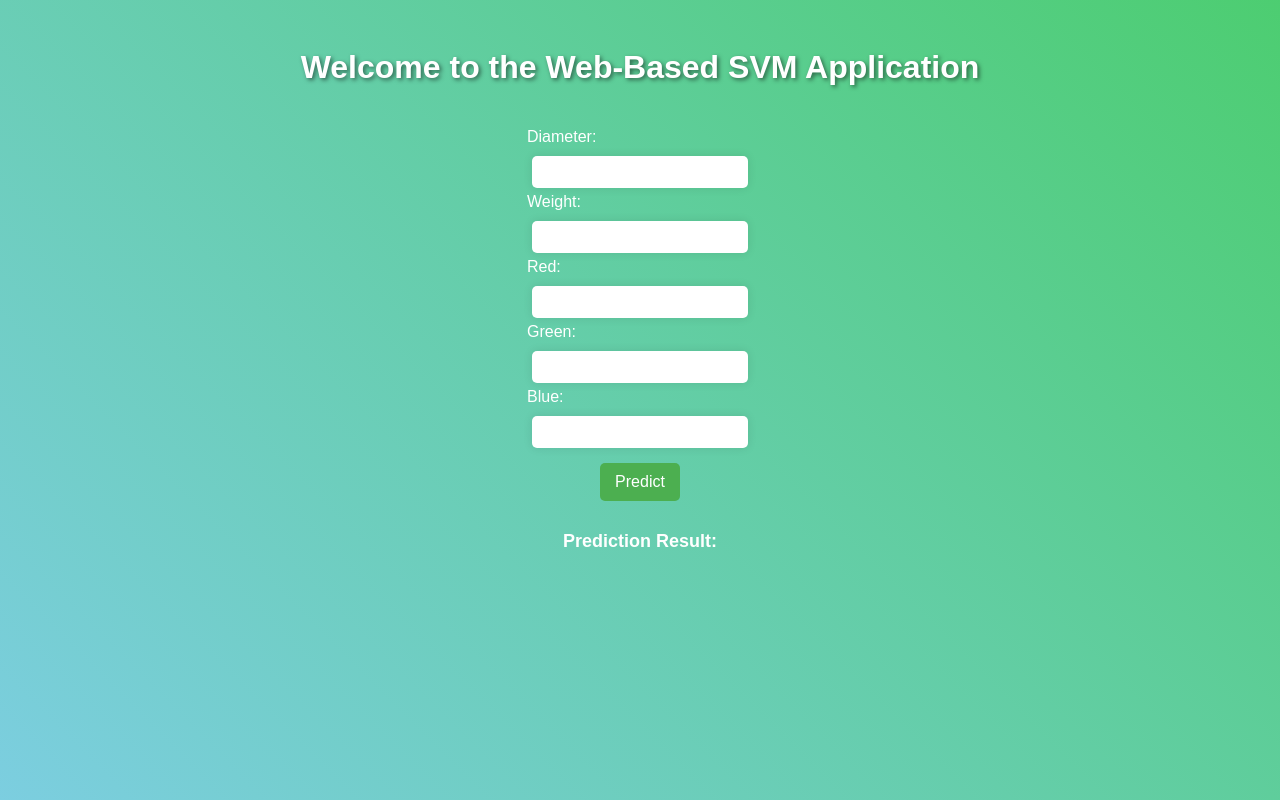
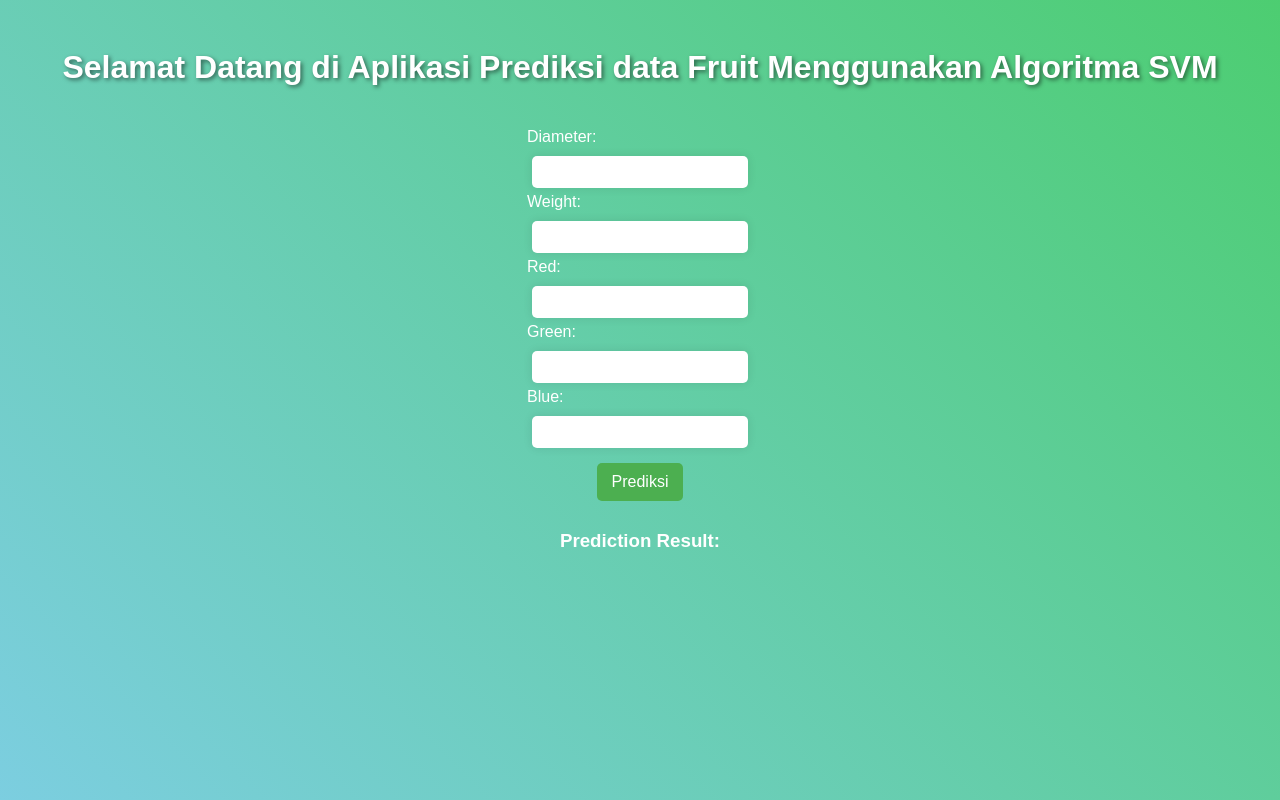
Before and after one commit to wahyurifa54/wahyurifa54, a plain HTML site: page index.html in a window 1280 px wide. Drawn offline with Linux system fonts and the light colour scheme.

Commit message:
Update index.html

```diff
--- a/index.html
+++ b/index.html
@@ -136,7 +136,7 @@
     </script>
 </head>
 <body>
-    <h1>Welcome to the Web-Based SVM Application</h1>
+    <h1>Selamat Datang di Aplikasi Prediksi data Fruit Menggunakan Algoritma SVM</h1>
 
     <form id="prediction-form" onsubmit="event.preventDefault();">
         <label for="diameter">Diameter:</label>
@@ -154,9 +154,9 @@
         <label for="blue">Blue:</label>
         <input type="number" id="blue" required><br>
 
-        <button type="button" onclick="handlePrediction()">Predict</button>
+        <button type="button" onclick="handlePrediction()">Prediksi</button>
     </form>
 
-    <h3 id="prediction-result">Prediction Result: </h3>
+    <h3 id="Hasil Prediksi">Prediction Result: </h3>
 </body>
 </html>
```
